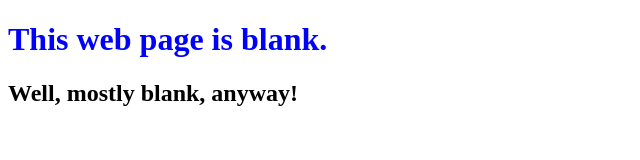
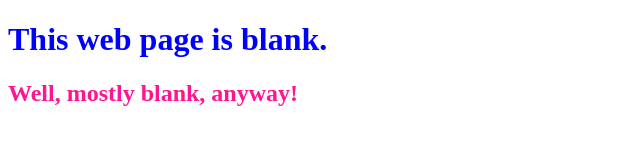
Before and after one commit to seeRedpath/0main_OpenSAP_repo, a plain HTML site: page index.html in a window 1280 px wide. Shown: the whole page, without its empty margins (0-640 px from the left). Drawn offline with Linux system fonts and the light colour scheme.

Commit message:
update h2 color pink

```diff
--- a/index.html
+++ b/index.html
@@ -6,6 +6,6 @@
 </head>
 <body>
     <h1 style="color:blue"> This web page is blank.</h1>
-    <h2> Well, mostly blank, anyway!</h2>
+    <h2 style="color:deeppink"> Well, mostly blank, anyway!</h2>
 </body>
 </html>
```
